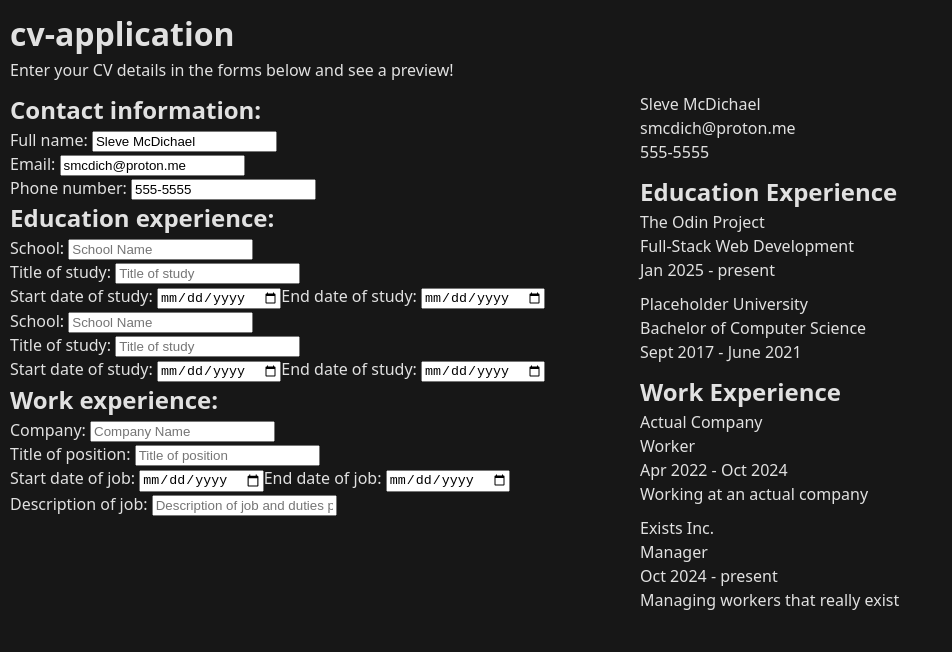
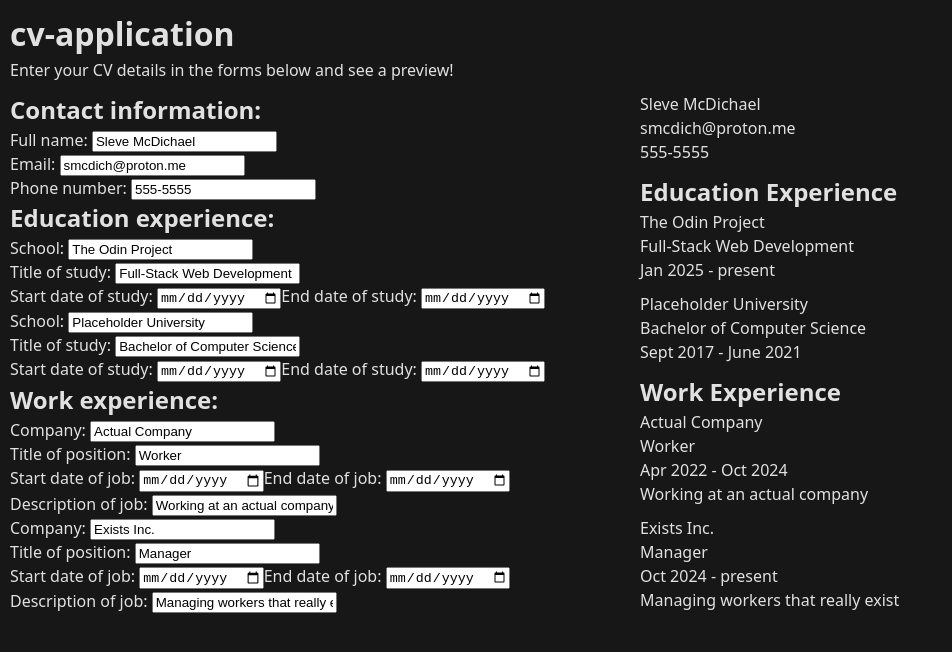
Before and after one commit to sjmy/cv-application, a React (Vite) app: page / in a window 1280 px wide. Shown: the top 652 px of the page, without its empty margins (0-952 px from the left). Built offline with nearby package versions, Linux system fonts and the light colour scheme.

Commit message:
Education and work experience state updating and displaying on change

```diff
--- a/src/components/EducationInput.jsx
+++ b/src/components/EducationInput.jsx
@@ -1,91 +1,190 @@
 import "../styles/EducationInput.css";
 
-function SchoolInput({ education, onEducationChange }) {
+function SchoolInput({ entry, education, onEducationChange }) {
   return (
-    <div className="schoolContainerInput">
+    <div className="schoolInputContainer">
       <label htmlFor="school">School: </label>
       <input
         className="schoolInput"
         type="text"
-        value={education.school}
+        value={entry.school}
         placeholder="School Name"
         id="school"
         autoComplete="off"
         onChange={(e) =>
-          handleSchoolChange(education, onEducationChange, e.target.value)
+          handleSchoolChange(
+            entry,
+            education,
+            onEducationChange,
+            e.target.value
+          )
         }
       />
     </div>
   );
 }
 
-function handleSchoolChange(education, onEducationChange, newSchool) {
-  const newEducation = { ...education, school: newSchool };
+function handleSchoolChange(
+  entryToUpdate,
+  education,
+  onEducationChange,
+  newSchool
+) {
+  const newEntry = { ...entryToUpdate, school: newSchool };
+  const newEducation = education.map((entry) => {
+    if (entry.id === newEntry.id) {
+      return newEntry;
+    }
+    return entry;
+  });
+
   onEducationChange(newEducation);
 }
 
-function StudyTitleInput({ education, onEducationChange }) {
+function StudyTitleInput({ entry, education, onEducationChange }) {
   return (
-    <div className="studyTitleContainerInput">
+    <div className="studyTitleInputContainer">
       <label htmlFor="studyTitle">Title of study: </label>
       <input
         className="studyTitleInput"
         type="text"
+        value={entry.title}
         placeholder="Title of study"
         id="studyTitle"
         autoComplete="off"
+        onChange={(e) =>
+          handleStudyTitleChange(
+            entry,
+            education,
+            onEducationChange,
+            e.target.value
+          )
+        }
       />
     </div>
   );
 }
 
-function StudyDateStartInput({ education, onEducationChange }) {
+function handleStudyTitleChange(
+  entryToUpdate,
+  education,
+  onEducationChange,
+  newTitle
+) {
+  const newEntry = { ...entryToUpdate, title: newTitle };
+  const newEducation = education.map((entry) => {
+    if (entry.id === newEntry.id) {
+      return newEntry;
+    }
+    return entry;
+  });
+
+  onEducationChange(newEducation);
+}
+
+function StudyDateStartInput({ entry, education, onEducationChange }) {
   return (
     <>
       <label htmlFor="studyStartDate">Start date of study: </label>
       <input
         className="studyDateStartInput"
         type="date"
+        value={entry.start}
         placeholder="Start date of study"
         id="studyStartDate"
         autoComplete="off"
+        onChange={(e) =>
+          handleStudyStartChange(
+            entry,
+            education,
+            onEducationChange,
+            e.target.value
+          )
+        }
       />
     </>
   );
 }
 
-function StudyDateEndInput({ education, onEducationChange }) {
+function handleStudyStartChange(
+  entryToUpdate,
+  education,
+  onEducationChange,
+  newStart
+) {
+  const newEntry = { ...entryToUpdate, start: newStart };
+  const newEducation = education.map((entry) => {
+    if (entry.id === newEntry.id) {
+      return newEntry;
+    }
+    return entry;
+  });
+
+  onEducationChange(newEducation);
+}
+
+function StudyDateEndInput({ entry, education, onEducationChange }) {
   return (
     <>
       <label htmlFor="studyEndDate">End date of study: </label>
       <input
         className="studyDateEndInput"
         type="date"
+        value={entry.end}
         placeholder="End date of study"
         id="studyEndDate"
         autoComplete="off"
+        onChange={(e) =>
+          handleStudyEndChange(
+            entry,
+            education,
+            onEducationChange,
+            e.target.value
+          )
+        }
       />
     </>
   );
+}
+
+function handleStudyEndChange(
+  entryToUpdate,
+  education,
+  onEducationChange,
+  newEnd
+) {
+  const newEntry = { ...entryToUpdate, end: newEnd };
+  const newEducation = education.map((entry) => {
+    if (entry.id === newEntry.id) {
+      return newEntry;
+    }
+    return entry;
+  });
+
+  onEducationChange(newEducation);
 }
 
 function EducationEntryInput(entry, education, onEducationChange) {
   return (
     <div className="educationEntryInputContainer" key={entry.id}>
       <SchoolInput
+        entry={entry}
         education={education}
         onEducationChange={onEducationChange}
       />
       <StudyTitleInput
+        entry={entry}
         education={education}
         onEducationChange={onEducationChange}
       />
       <div className="studyDateInputContainer">
         <StudyDateStartInput
+          entry={entry}
           education={education}
           onEducationChange={onEducationChange}
         />
         <StudyDateEndInput
+          entry={entry}
           education={education}
           onEducationChange={onEducationChange}
         />
--- a/src/components/WorkInput.jsx
+++ b/src/components/WorkInput.jsx
@@ -1,92 +1,199 @@
 import "../styles/WorkInput.css";
 
-function JobDescriptionInput() {
+function CompanyInput({ entry, work, onWorkChange }) {
   return (
-    <div className="jobDescriptionInputContainer">
-      <label htmlFor="jobDescription">Description of job: </label>
+    <div className="companyInputContainer">
+      <label htmlFor="company">Company: </label>
       <input
-        className="jobDescriptionInput"
+        className="companyInput"
         type="text"
-        placeholder="Description of job and duties performed"
-        id="jobDescription"
+        value={entry.company}
+        placeholder="Company Name"
+        id="company"
         autoComplete="off"
+        onChange={(e) =>
+          handleCompanyChange(entry, work, onWorkChange, e.target.value)
+        }
       />
     </div>
   );
 }
 
-function JobDateStartInput() {
+function handleCompanyChange(entryToUpdate, work, onWorkChange, newCompany) {
+  const newEntry = { ...entryToUpdate, company: newCompany };
+  const newWork = work.map((entry) => {
+    if (entry.id === newEntry.id) {
+      return newEntry;
+    }
+    return entry;
+  });
+
+  onWorkChange(newWork);
+}
+
+function JobTitleInput({ entry, work, onWorkChange }) {
+  return (
+    <div className="jobTitleInputContainer">
+      <label htmlFor="jobTitle">Title of position: </label>
+      <input
+        className="jobTitleInput"
+        type="text"
+        value={entry.title}
+        placeholder="Title of position"
+        id="jobTitle"
+        autoComplete="off"
+        onChange={(e) =>
+          handleJobTitleChange(entry, work, onWorkChange, e.target.value)
+        }
+      />
+    </div>
+  );
+}
+
+function handleJobTitleChange(entryToUpdate, work, onWorkChange, newTitle) {
+  const newEntry = { ...entryToUpdate, title: newTitle };
+  const newWork = work.map((entry) => {
+    if (entry.id === newEntry.id) {
+      return newEntry;
+    }
+    return entry;
+  });
+
+  onWorkChange(newWork);
+}
+
+function JobDateStartInput({ entry, work, onWorkChange }) {
   return (
     <>
       <label htmlFor="jobStartDate">Start date of job: </label>
       <input
         className="jobDateStartInput"
         type="date"
+        value={entry.start}
         placeholder="Start date of job"
         id="jobStartDate"
         autoComplete="off"
+        onChange={(e) =>
+          handleJobStartChange(entry, work, onWorkChange, e.target.value)
+        }
       />
     </>
   );
 }
 
-function JobDateEndInput() {
+function handleJobStartChange(entryToUpdate, work, onWorkChange, newStart) {
+  const newEntry = { ...entryToUpdate, start: newStart };
+  const newWork = work.map((entry) => {
+    if (entry.id === newEntry.id) {
+      return newEntry;
+    }
+    return entry;
+  });
+
+  onWorkChange(newWork);
+}
+
+function JobDateEndInput({ entry, work, onWorkChange }) {
   return (
     <>
       <label htmlFor="jobEndDate">End date of job: </label>
       <input
         className="jobDateEndInput"
         type="date"
+        value={entry.end}
         placeholder="End date of job"
         id="jobEndDate"
         autoComplete="off"
+        onChange={(e) =>
+          handleJobEndChange(entry, work, onWorkChange, e.target.value)
+        }
       />
     </>
   );
 }
 
-function JobTitleInput() {
+function handleJobEndChange(entryToUpdate, work, onWorkChange, newEnd) {
+  const newEntry = { ...entryToUpdate, end: newEnd };
+  const newWork = work.map((entry) => {
+    if (entry.id === newEntry.id) {
+      return newEntry;
+    }
+    return entry;
+  });
+
+  onWorkChange(newWork);
+}
+
+function JobDescriptionInput({ entry, work, onWorkChange }) {
   return (
-    <div className="jobTitleInputContainer">
-      <label htmlFor="jobTitle">Title of position: </label>
+    <>
+      <label htmlFor="jobDescription">Description of job: </label>
       <input
-        className="jobTitleInput"
+        className="jobDescriptionInput"
         type="text"
-        placeholder="Title of position"
-        id="jobTitle"
+        value={entry.description}
+        placeholder="Description of job and duties performed"
+        id="jobDescription"
         autoComplete="off"
+        onChange={(e) =>
+          handleJobDescriptionChange(entry, work, onWorkChange, e.target.value)
+        }
       />
+    </>
+  );
+}
+
+function handleJobDescriptionChange(
+  entryToUpdate,
+  work,
+  onWorkChange,
+  newDesc
+) {
+  const newEntry = { ...entryToUpdate, description: newDesc };
+  const newWork = work.map((entry) => {
+    if (entry.id === newEntry.id) {
+      return newEntry;
+    }
+    return entry;
+  });
+
+  onWorkChange(newWork);
+}
+
+function WorkEntryInput(entry, work, onWorkChange) {
+  return (
+    <div className="workEntryInputContainer" key={entry.id}>
+      <CompanyInput entry={entry} work={work} onWorkChange={onWorkChange} />
+      <JobTitleInput entry={entry} work={work} onWorkChange={onWorkChange} />
+      <div className="jobDateInputContainer">
+        <JobDateStartInput
+          entry={entry}
+          work={work}
+          onWorkChange={onWorkChange}
+        />
+        <JobDateEndInput
+          entry={entry}
+          work={work}
+          onWorkChange={onWorkChange}
+        />
+      </div>
+      <div className="jobDescriptionInputContainer">
+        <JobDescriptionInput
+          entry={entry}
+          work={work}
+          onWorkChange={onWorkChange}
+        />
+      </div>
     </div>
   );
 }
 
-function CompanyInput() {
-  return (
-    <div className="companyInputContainer">
-      <label htmlFor="company">Company: </label>
-      <input
-        className="companyInput"
-        type="text"
-        placeholder="Company Name"
-        id="company"
-        autoComplete="off"
-      />
-    </div>
-  );
-}
-
-function WorkInput() {
+function WorkInput({ work, onWorkChange }) {
   return (
     <section className="workInputContainer">
       <form className="workEntryInput">
         <h2>Work experience:</h2>
-        <CompanyInput />
-        <JobTitleInput />
-        <div className="jobDateInputContainer">
-          <JobDateStartInput />
-          <JobDateEndInput />
-        </div>
-        <JobDescriptionInput />
+        {work.map((entry) => WorkEntryInput(entry, work, onWorkChange))}
       </form>
     </section>
   );
```
Also changed, not shown: pseudo.txt.
